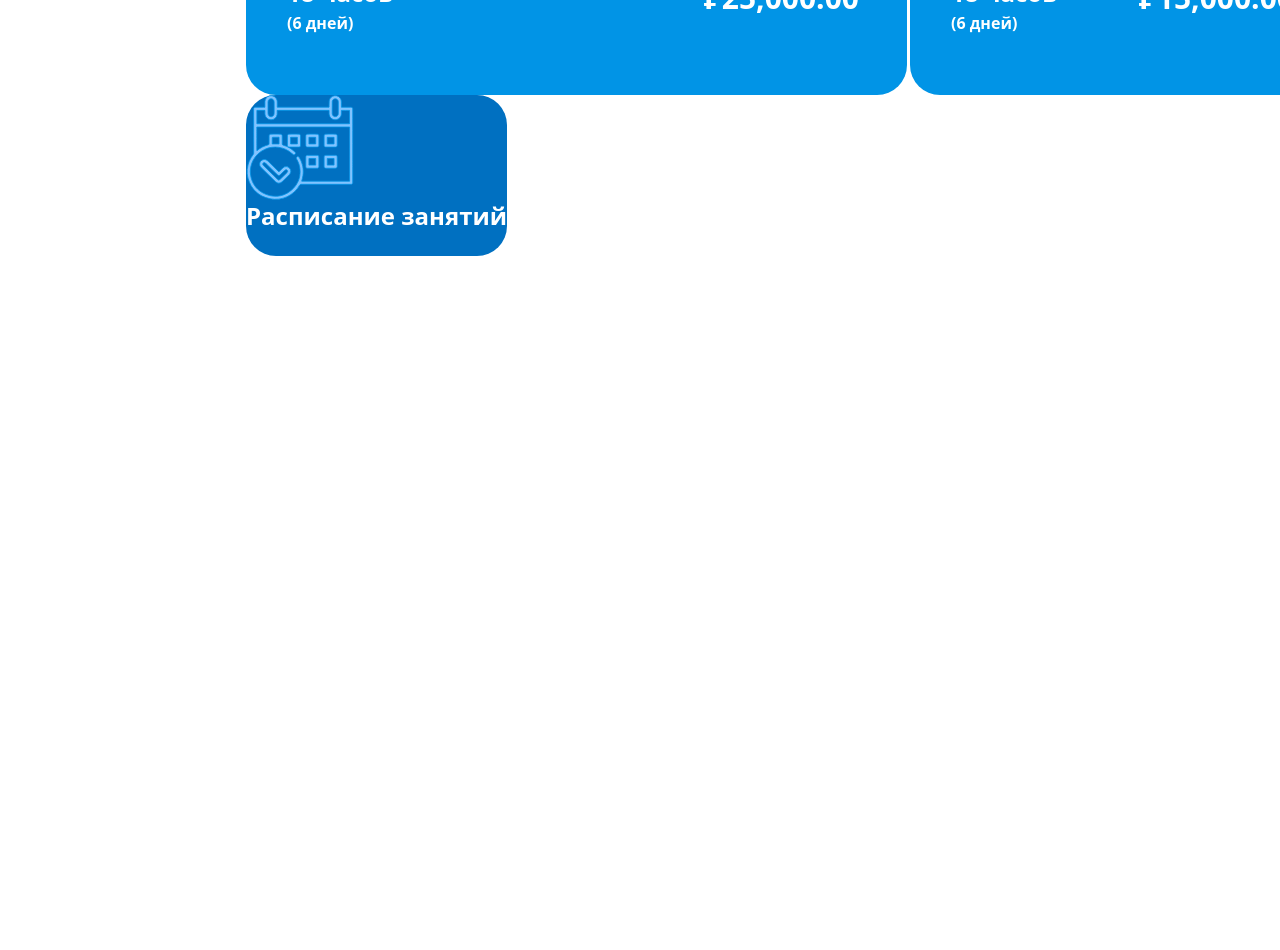
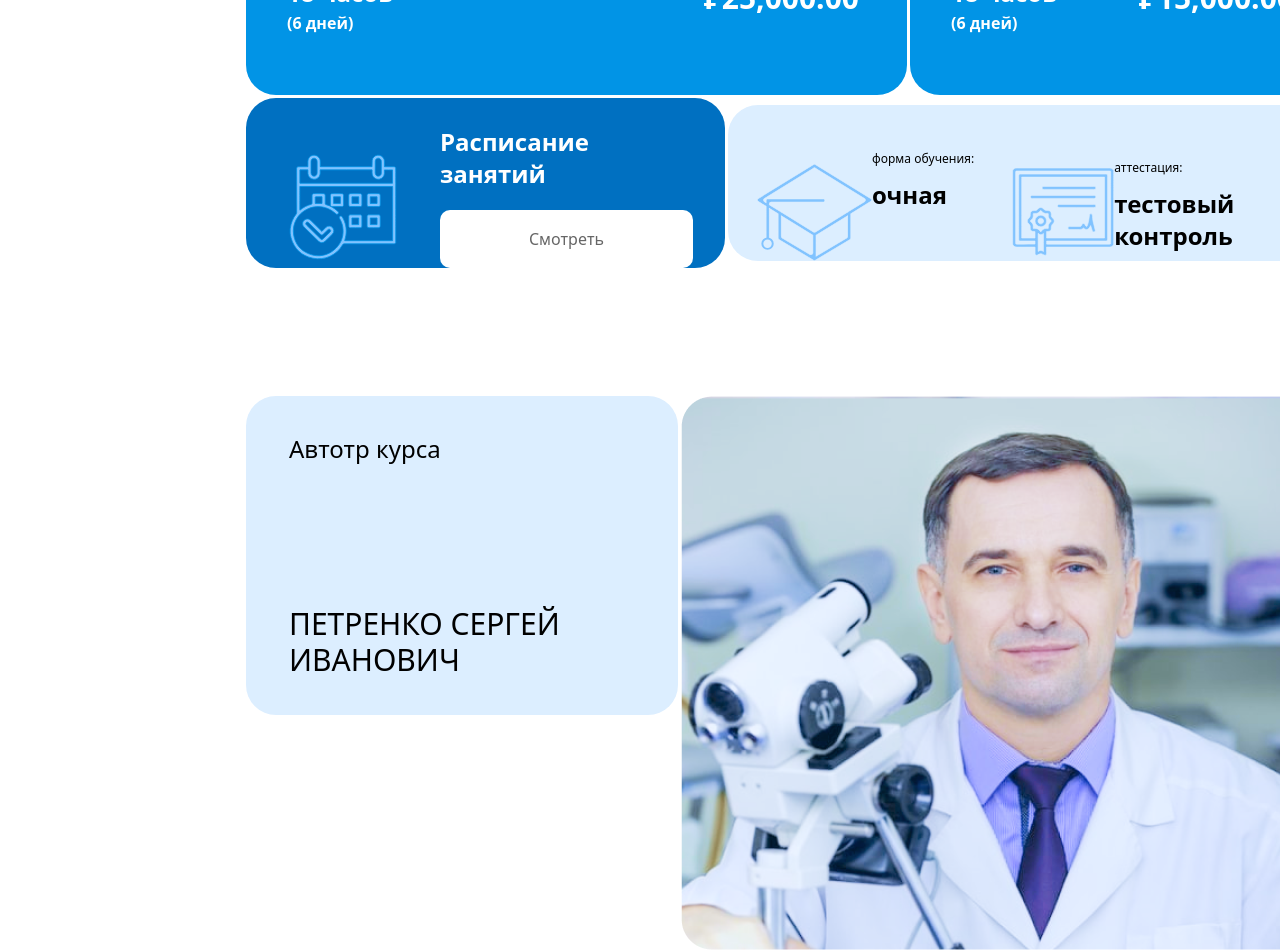
Before and after one commit to MuzaffarTolibov/med-project, an Angular app: page /main/home in a window 1280 px wide. Shown: the part 1820-2770 px from the top of the page. Before the commit the page ends 2076 px from the top, so only its background shows below. Built offline with nearby package versions, Linux system fonts and the light colour scheme.

Commit message:
muzaffar

```diff
--- a/src/app/features/main/home/home.component.html
+++ b/src/app/features/main/home/home.component.html
@@ -51,13 +51,41 @@
         <app-info-card cardClass="md-card" customClass="bg-[#0194E6]" title="Электрорадиоволновая хирургия в амбулаторной гинекологии" [moreDetail]="true" numberCard="3" price="25000" time="18" days="6"></app-info-card>
         <app-info-card cardClass="sm-card" customClass="bg-[#0194E6]" title="Базовый курс кольпоскопии" [moreDetail]="true" numberCard="4" price="15000" time="18" days="6"></app-info-card>
       </div>
-      <div class="flex items-center">
-        <div class="bg-[#0070C1] max-w-[479px] rounded-[30px] pl-[]">
-          <img src="assets/icons/calendar.svg" alt="calendar">
-          <div>
+      <div class="flex items-center mt-[3px] gap-[3px]">
+        <div class="bg-[#0070C1] max-w-[479px] rounded-[30px] pl-[43px] pt-[28px] pr-[32px] flex">
+          <img src="assets/icons/calendar.svg" alt="calendar" class="mt-5">
+          <div class="pl-[43px]">
             <p class="text-[#FFFFFF] font-bold text-2xl">Расписание занятий</p>
-            <app-button ></app-button>
+            <app-button title="Смотреть" customClass="mt-5" btnClass="btn-white"></app-button>
           </div>
+        </div>
+        <div class="bg-[#DCEEFF] rounded-[30px] pt-[46px] pr-[58px] pl-7 flex w-[630px]">
+          <div class="flex">
+            <img class="pt-3 w-[116px]" src="assets/icons/shapka.svg" alt="shapka">
+            <div>
+              <p class="text-[#000000] font-light text-xs pb-3">форма обучения:</p>
+              <p class="text-[#000000] font-bold text-2xl">очная</p>
+            </div>
+          </div>
+          <div class="flex items-center justify-between ml-[38px]">
+            <img class="pt-3" src="assets/icons/certificate.svg" alt="certificate">
+            <div>
+              <p class="text-[#000000] font-light text-xs pb-3">аттестация:</p>
+              <p class="text-[#000000] font-bold text-2xl">тестовый<br>контроль</p>
+            </div>
+          </div>
+        </div>
+      </div>
+    </div>
+
+    <div class="mt-[128px]">
+      <div class="flex items-start gap-[3px]">
+        <div class="max-w-[432px] w-full bg-[#DCEEFF] py-[37px] pl-[43px] rounded-[30px]">
+          <p class="text-[#000000] font-normal text-2xl">Автотр курса</p>
+          <p class="text-[#000000] font-medium text-3xl pt-[141px]">ПЕТРЕНКО СЕРГЕЙ ИВАНОВИЧ</p>
+        </div>
+        <div>
+          <img src="assets/byvocha.png" alt="byvocha">
         </div>
       </div>
     </div>
```
Also changed, not shown: public/assets/byvocha.png (added).
